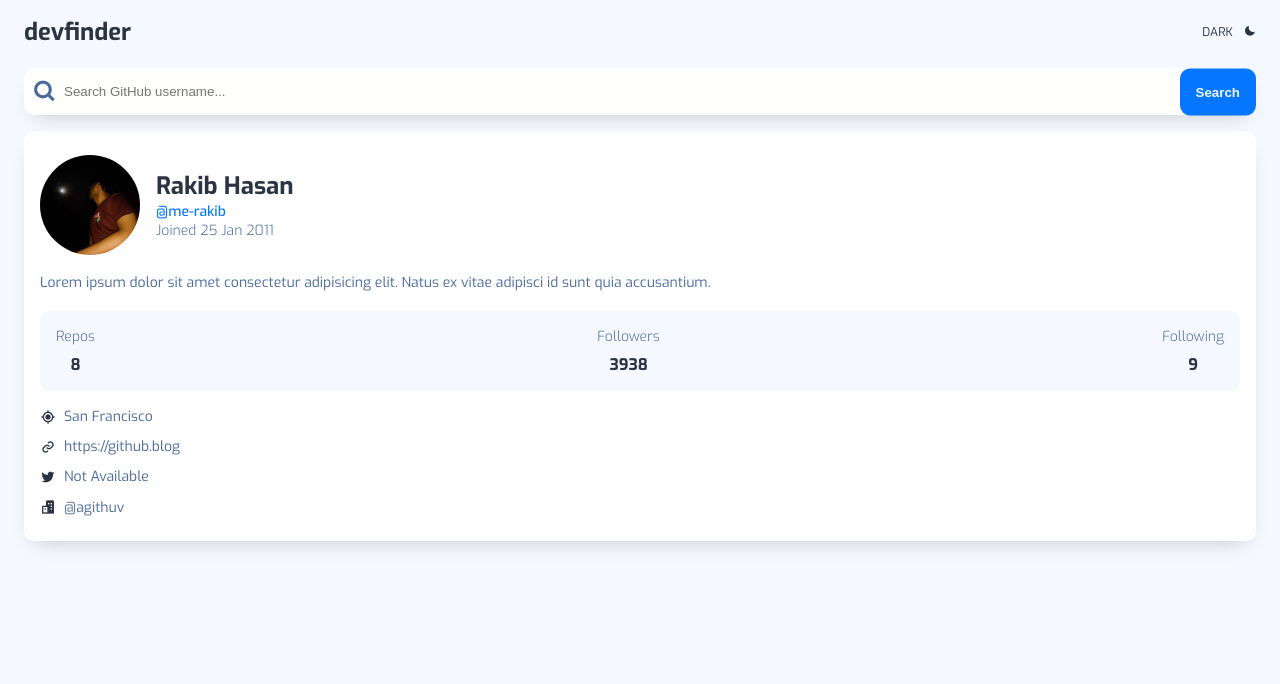
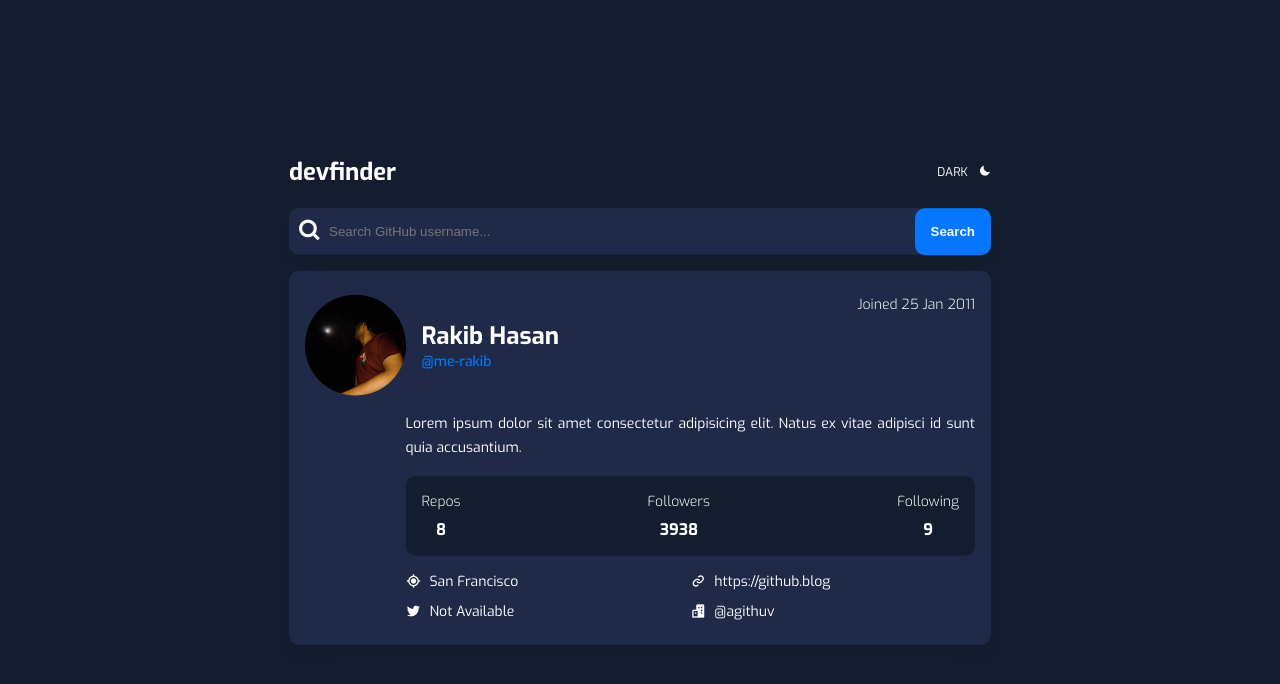
Before and after one commit to me-rakib/javascript-projects-learning, a plain HTML site: page github-user-search/index.html in a window 1280 px wide. Drawn offline with nearby package versions, Linux system fonts and the light colour scheme.

Commit message:
github user search - html & css done

```diff
--- a/github-user-search/style.css
+++ b/github-user-search/style.css
@@ -4,11 +4,14 @@
 /* ========== Variables CSS ========== */
 :root {
     /* ===== Color ===== */
-    --body-color: #F5F8FF;
+    --body-color: #141C2F;
+    --body-container: #1F2A48;
     --search-box-color: #FEFEFC;
-    --text-color: #2B3442;
-    --text-color-alt: #4B6A9B;
+    --text-color: #fff;
+    --text-color-alt: #fff;
     --btn-bg-color: #0477FE;
+
+
 
     /* ===== Fonts and typography ===== */
     --body-font: 'Exo', sans-serif;
@@ -28,6 +31,13 @@
 }
 
 /* ========== Variable For Dark Theme =========== */
+body.dark-theme {
+    --body-color: #F5F8FF;
+    --body-container: #FEFEFE;
+    --text-color: #2B3442;
+    --text-color-alt: #4B6A9B;
+    --btn-bg-color: #0477FE;
+}
 
 /* ========== Base ========== */
 * {
@@ -55,14 +65,13 @@ button {
     cursor: pointer;
 }
 
-img{
+img {
     width: 100%;
     height: auto;
 }
 
 /* ========== Reuseable CSS classes ========= */
-.container
-{
+.container {
     padding: 1rem 1.5rem;
 }
 
@@ -80,7 +89,7 @@ img{
 }
 
 /* ========== Title ========== */
-.head__title{
+.head__title {
     justify-content: space-between;
     align-items: center;
     margin-bottom: var(--mb-1-25);
@@ -102,8 +111,7 @@ img{
 }
 
 /* ========== Search =========== */
-.search
-{
+.search {
     position: relative;
 }
 
@@ -120,10 +128,10 @@ img{
 .search__box {
     width: 100%;
     padding: 1rem 6rem 1rem 2.5rem;
-    background-color: var(--search-box-color);
+    background-color: var(--body-container);
     border-radius: 10px;
     color: var(--text-color);
-    box-shadow: 0px 10px 20px -10px rgba(0,0,0,0.2);
+    box-shadow: 0px 10px 20px -10px rgba(0, 0, 0, 0.2);
 }
 
 .search__btn {
@@ -132,7 +140,7 @@ img{
     top: 50%;
     transform: translateY(-50%);
     background: var(--btn-bg-color);
-    color: var(--body-color);
+    color: #F5F8FF;
     font-weight: var(--font-bold);
     padding: 1rem;
     border-radius: 10px;
@@ -142,9 +150,9 @@ img{
 .profile {
     margin-top: var(--mb-1);
     border-radius: 10px;
-    background-color: #FEFEFE;
+    background-color: var(--body-container);
     padding: 1.5rem 1rem;
-    box-shadow: 0px 10px 20px -10px rgba(0,0,0,0.2);
+    box-shadow: 0px 10px 20px -10px rgba(0, 0, 0, 0.2);
 }
 
 .profile__info {
@@ -154,15 +162,15 @@ img{
 }
 
 .profile__avatar {
-    width: 100px;
+    width: 15%;
     border-radius: 50%;
 }
 
-.profile__title h2{
+.profile__title h2 {
     color: var(--text-color);
 }
 
-.profile__user{
+.profile__user {
     color: var(--btn-bg-color);
     font-size: 14px;
     font-weight: var(--font-medium);
@@ -185,7 +193,7 @@ img{
     justify-content: space-between;
     text-align: center;
     margin: var(--mb-1) 0;
-    background-color: #F5F8FF;
+    background-color: var(--body-color);
     border-radius: 10px;
     padding: 1rem;
     color: var(--text-color-alt);
@@ -205,7 +213,7 @@ img{
 .profile__professional {
     grid-template-rows: repeat(4, 1fr);
     gap: .7rem 0;
-    color:  var(--text-color);
+    color: var(--text-color);
 }
 
 .profile__professional div p {
@@ -213,3 +221,44 @@ img{
     font-size: 14px;
     font-weight: var(--font-regular);
 }
+
+/* ========== Media Queries ========== */
+@media screen and (min-width: 768px) {
+    .container {
+        width: 750px;
+        position: absolute;
+        top: 50%;
+        left: 50%;
+        transform: translate(-50%, -50%);
+    }
+
+    .profile__info {
+        position: relative;
+    }
+
+    .profile__join {
+        position: absolute;
+        top: 0;
+        right: 0;
+    }
+
+    .profile__bio {
+        position: relative;
+        width: 85%;
+        left: 15%;
+    }
+
+    .profile__data {
+        width: 85%;
+        position:relative;
+        left: 15%;
+    }
+
+    .profile__professional {
+        width: 85%;
+        position: relative;
+        left: 15%;
+        grid-template-rows: repeat(2, 1fr);
+        grid-template-columns: repeat(2, 1fr);
+    }
+}
```
